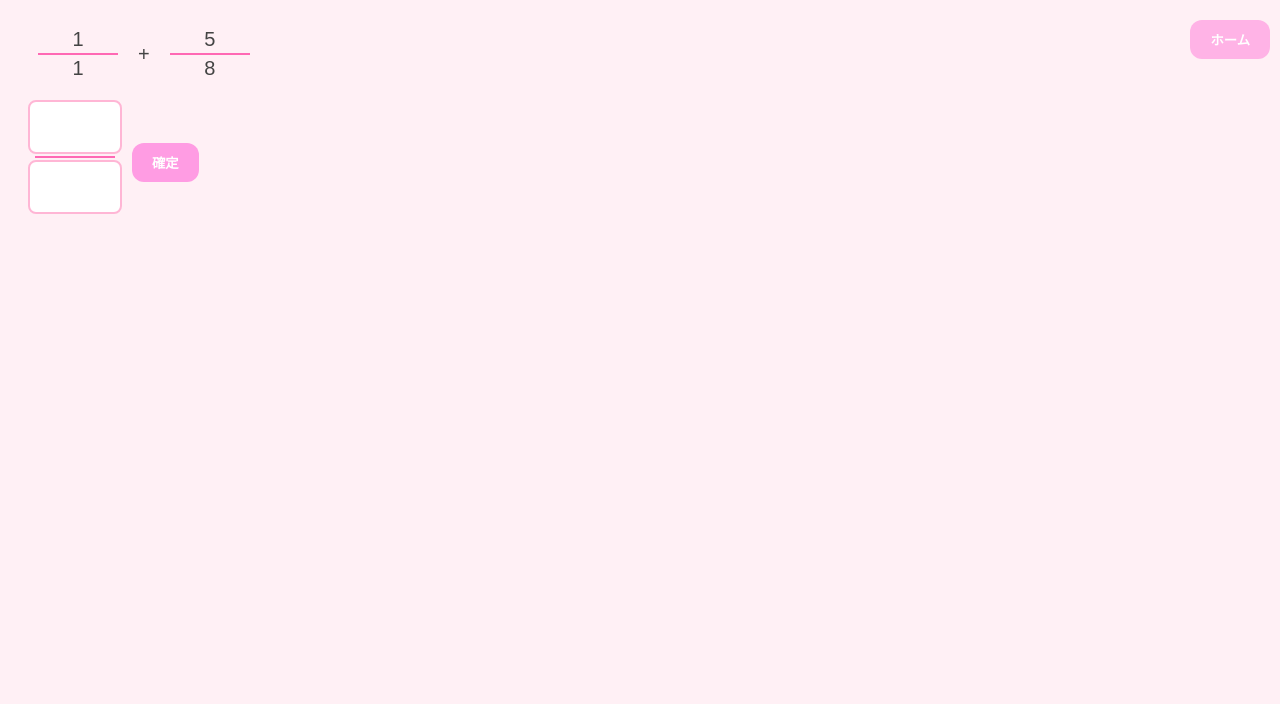
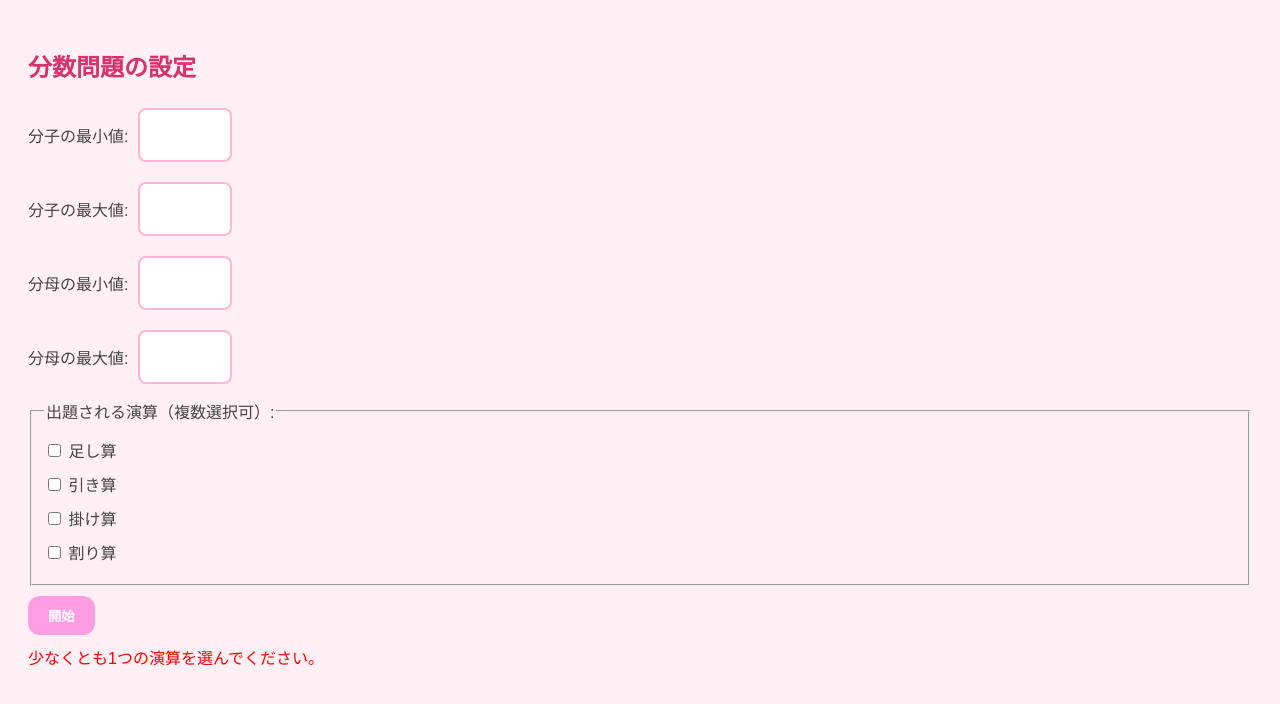
Before and after one commit to kenkun499be/bunsuu, a plain HTML site: page index.html in a window 1280 px wide. Both pictures are taken after a click on the button "開始". Drawn offline with Linux system fonts and the light colour scheme.

Commit message:
Update index.html

```diff
--- a/index.html
+++ b/index.html
@@ -2,6 +2,7 @@
 <html lang="ja">
 <head>
   <meta charset="UTF-8">
+  <meta name="viewport" content="width=device-width, initial-scale=1.0">
   <title>分数計算サイト</title>
   <style>
     body {
@@ -42,10 +43,13 @@
       display: flex;
       align-items: center;
       justify-content: flex-start;
+      flex-wrap: wrap;
     }
     .input-section {
       display: flex;
+      flex-direction: row;
       align-items: center;
+      flex-wrap: wrap;
     }
     input[type="number"] {
       width: 80px;
@@ -56,6 +60,7 @@
       padding: 5px;
       font-size: 20px;
       background-color: #fff;
+      margin: 5px;
     }
     .line {
       border-top: 2px solid #ff69b4;
@@ -89,31 +94,62 @@
       color: red;
       margin-top: 10px;
     }
+
+    @media screen and (max-width: 600px) {
+      .problem {
+        font-size: 20px;
+        flex-direction: column;
+        align-items: flex-start;
+      }
+      input[type="number"] {
+        width: 60px;
+        height: 36px;
+        font-size: 18px;
+      }
+      .line {
+        width: 60px;
+      }
+      .fraction {
+        font-size: 18px;
+        margin: 5px 0;
+      }
+      .input-section {
+        flex-direction: column;
+        align-items: center;
+      }
+      #homeButton {
+        font-size: 14px;
+        padding: 6px 12px;
+      }
+    }
   </style>
 </head>
 <body>
-  <div id="setup">
-    <h2>問題設定</h2>
-    <label>分子の範囲: <input type="number" id="numeratorMin" value="1"> 〜 <input type="number" id="numeratorMax" value="9"></label>
-    <label>分母の範囲: <input type="number" id="denominatorMin" value="1"> 〜 <input type="number" id="denominatorMax" value="9"></label>
-    <label>演算子:<br>
-      <input type="checkbox" id="add" checked> 足し算<br>
-      <input type="checkbox" id="subtract" checked> 引き算<br>
-      <input type="checkbox" id="multiply"> 掛け算<br>
-      <input type="checkbox" id="divide"> 割り算
-    </label>
+  <div id="settings">
+    <h2>分数問題の設定</h2>
+    <label>分子の最小値: <input type="number" id="minNumerator"></label>
+    <label>分子の最大値: <input type="number" id="maxNumerator"></label>
+    <label>分母の最小値: <input type="number" id="minDenominator"></label>
+    <label>分母の最大値: <input type="number" id="maxDenominator"></label>
+    <fieldset>
+      <legend>出題される演算（複数選択可）:</legend>
+      <label><input type="checkbox" value="+" class="operation"> 足し算</label>
+      <label><input type="checkbox" value="-" class="operation"> 引き算</label>
+      <label><input type="checkbox" value="*" class="operation"> 掛け算</label>
+      <label><input type="checkbox" value="/" class="operation"> 割り算</label>
+    </fieldset>
+    <button onclick="startQuiz()">開始</button>
     <div id="error"></div>
-    <button onclick="startQuiz()">開始</button>
   </div>
 
   <div id="quiz" class="hidden">
     <button id="homeButton" onclick="goHome()">ホーム</button>
-    <div class="problem" id="problemText" style="text-align: left;"></div>
+    <div class="problem" id="problem"></div>
     <div class="input-section">
       <div class="fraction-input">
-        <input type="number" id="answerNumerator">
+        <input type="number" id="answerNumerator" placeholder="分子">
         <div class="line"></div>
-        <input type="number" id="answerDenominator">
+        <input type="number" id="answerDenominator" placeholder="分母">
       </div>
       <button onclick="checkAnswer()">確定</button>
     </div>
@@ -121,124 +157,108 @@
   </div>
 
   <script>
-    let currentAnswer;
+    let currentAnswer = { numerator: 1, denominator: 1 };
 
-    function getRandomNonZeroInt(min, max) {
-      let num;
-      do {
-        num = Math.floor(Math.random() * (max - min + 1)) + min;
-      } while (num === 0);
-      return num;
+    function startQuiz() {
+      const minNum = parseInt(document.getElementById('minNumerator').value) || 1;
+      const maxNum = parseInt(document.getElementById('maxNumerator').value) || 10;
+      const minDen = parseInt(document.getElementById('minDenominator').value) || 1;
+      const maxDen = parseInt(document.getElementById('maxDenominator').value) || 10;
+
+      const operations = Array.from(document.querySelectorAll('.operation:checked')).map(cb => cb.value);
+      if (operations.length === 0) {
+        document.getElementById('error').textContent = '少なくとも1つの演算を選んでください。';
+        return;
+      }
+      document.getElementById('error').textContent = '';
+
+      const num1 = getRandom(minNum, maxNum);
+      const den1 = getRandom(minDen, maxDen);
+      const num2 = getRandom(minNum, maxNum);
+      const den2 = getRandom(minDen, maxDen);
+      const op = operations[Math.floor(Math.random() * operations.length)];
+
+      const displayOp = { '+': '+', '-': '-', '*': '×', '/': '÷' }[op];
+
+      const problemText = `
+        <div class="fraction">
+          <div>${num1}</div>
+          <div class="line"></div>
+          <div>${den1}</div>
+        </div>
+        <span style="margin: 0 10px;">${displayOp}</span>
+        <div class="fraction">
+          <div>${num2}</div>
+          <div class="line"></div>
+          <div>${den2}</div>
+        </div>
+      `;
+
+      document.getElementById('problem').innerHTML = problemText;
+      document.getElementById('settings').classList.add('hidden');
+      document.getElementById('quiz').classList.remove('hidden');
+
+      currentAnswer = calculateAnswer(num1, den1, num2, den2, op);
     }
 
-    function validateRange(value, defaultValue) {
-      return isNaN(value) ? defaultValue : value;
+    function getRandom(min, max) {
+      let value;
+      do {
+        value = Math.floor(Math.random() * (max - min + 1)) + min;
+      } while (value === 0);
+      return value;
     }
 
-    function generateFractionHTML(numerator, denominator) {
-      return `<div class="fraction"><div>${numerator}</div><div class="line"></div><div>${denominator}</div></div>`;
+    function calculateAnswer(n1, d1, n2, d2, op) {
+      let num, den;
+      switch (op) {
+        case '+':
+          num = n1 * d2 + n2 * d1;
+          den = d1 * d2;
+          break;
+        case '-':
+          num = n1 * d2 - n2 * d1;
+          den = d1 * d2;
+          break;
+        case '*':
+          num = n1 * n2;
+          den = d1 * d2;
+          break;
+        case '/':
+          num = n1 * d2;
+          den = d1 * n2;
+          break;
+      }
+      return simplifyFraction(num, den);
     }
 
-    function generateProblem() {
-      let numeratorMin = validateRange(parseInt(document.getElementById('numeratorMin').value), 1);
-      let numeratorMax = validateRange(parseInt(document.getElementById('numeratorMax').value), 10);
-      let denominatorMin = validateRange(parseInt(document.getElementById('denominatorMin').value), 1);
-      let denominatorMax = validateRange(parseInt(document.getElementById('denominatorMax').value), 10);
-
-      if (numeratorMin === 0 && numeratorMax === 0) {
-        numeratorMin = 1;
-        numeratorMax = 10;
-      }
-      if (denominatorMin === 0 && denominatorMax === 0) {
-        denominatorMin = 1;
-        denominatorMax = 10;
-      }
-
-      const operations = [];
-      if (document.getElementById('add').checked) operations.push('+');
-      if (document.getElementById('subtract').checked) operations.push('-');
-      if (document.getElementById('multiply').checked) operations.push('*');
-      if (document.getElementById('divide').checked) operations.push('/');
-
-      const op = operations[Math.floor(Math.random() * operations.length)];
-
-      let aNum = getRandomNonZeroInt(numeratorMin, numeratorMax);
-      let aDen = getRandomNonZeroInt(denominatorMin, denominatorMax);
-      let bNum = getRandomNonZeroInt(numeratorMin, numeratorMax);
-      let bDen = getRandomNonZeroInt(denominatorMin, denominatorMax);
-
-      const opDisplay = { '+': '+', '-': '−', '*': '×', '/': '÷' }[op];
-
-      const problemHTML = `
-        ${generateFractionHTML(aNum, aDen)}
-        <div style="margin: 0 10px; font-size: 20px;">${opDisplay}</div>
-        ${generateFractionHTML(bNum, bDen)}
-      `;
-      document.getElementById('problemText').innerHTML = problemHTML;
-
-      currentAnswer = calculateFractionAnswer(aNum, aDen, bNum, bDen, op);
-    }
-
-    function calculateFractionAnswer(aNum, aDen, bNum, bDen, op) {
-      let num, den;
-      switch(op) {
-        case '+':
-          num = aNum * bDen + bNum * aDen;
-          den = aDen * bDen;
-          break;
-        case '-':
-          num = aNum * bDen - bNum * aDen;
-          den = aDen * bDen;
-          break;
-        case '*':
-          num = aNum * bNum;
-          den = aDen * bDen;
-          break;
-        case '/':
-          num = aNum * bDen;
-          den = aDen * bNum;
-          break;
-      }
-      const gcd = (a, b) => b === 0 ? a : gcd(b, a % b);
-      let g = gcd(Math.abs(num), Math.abs(den));
-      return [num / g, den / g];
-    }
-
-    function startQuiz() {
-      const errorDiv = document.getElementById('error');
-      errorDiv.textContent = '';
-
-      const isAnyChecked = document.getElementById('add').checked ||
-                           document.getElementById('subtract').checked ||
-                           document.getElementById('multiply').checked ||
-                           document.getElementById('divide').checked;
-
-      if (!isAnyChecked) {
-        errorDiv.textContent = '少なくとも1つの演算子を選択してください。';
-        return;
-      }
-
-      document.getElementById('setup').classList.add('hidden');
-      document.getElementById('quiz').classList.remove('hidden');
-      generateProblem();
-    }
-
-    function goHome() {
-      document.getElementById('quiz').classList.add('hidden');
-      document.getElementById('setup').classList.remove('hidden');
-      document.getElementById('result').textContent = '';
-      document.getElementById('error').textContent = '';
+    function simplifyFraction(numerator, denominator) {
+      const gcd = (a, b) => b ? gcd(b, a % b) : a;
+      const g = gcd(Math.abs(numerator), Math.abs(denominator));
+      return { numerator: numerator / g, denominator: denominator / g };
     }
 
     function checkAnswer() {
       const userNum = parseInt(document.getElementById('answerNumerator').value);
       const userDen = parseInt(document.getElementById('answerDenominator').value);
+      if (!userNum || !userDen) {
+        document.getElementById('result').textContent = '答えを入力してください。';
+        return;
+      }
+      const user = simplifyFraction(userNum, userDen);
+      if (user.numerator === currentAnswer.numerator && user.denominator === currentAnswer.denominator) {
+        document.getElementById('result').textContent = '正解！';
+      } else {
+        document.getElementById('result').textContent = `不正解。正解は ${currentAnswer.numerator}/${currentAnswer.denominator} です。`;
+      }
+    }
 
-      if (userNum === currentAnswer[0] && userDen === currentAnswer[1]) {
-        document.getElementById('result').textContent = '正解です！';
-      } else {
-        document.getElementById('result').textContent = `不正解です。正解は ${currentAnswer[0]}/${currentAnswer[1]} です。`;
-      }
+    function goHome() {
+      document.getElementById('quiz').classList.add('hidden');
+      document.getElementById('settings').classList.remove('hidden');
+      document.getElementById('result').textContent = '';
+      document.getElementById('answerNumerator').value = '';
+      document.getElementById('answerDenominator').value = '';
     }
   </script>
 </body>
```
